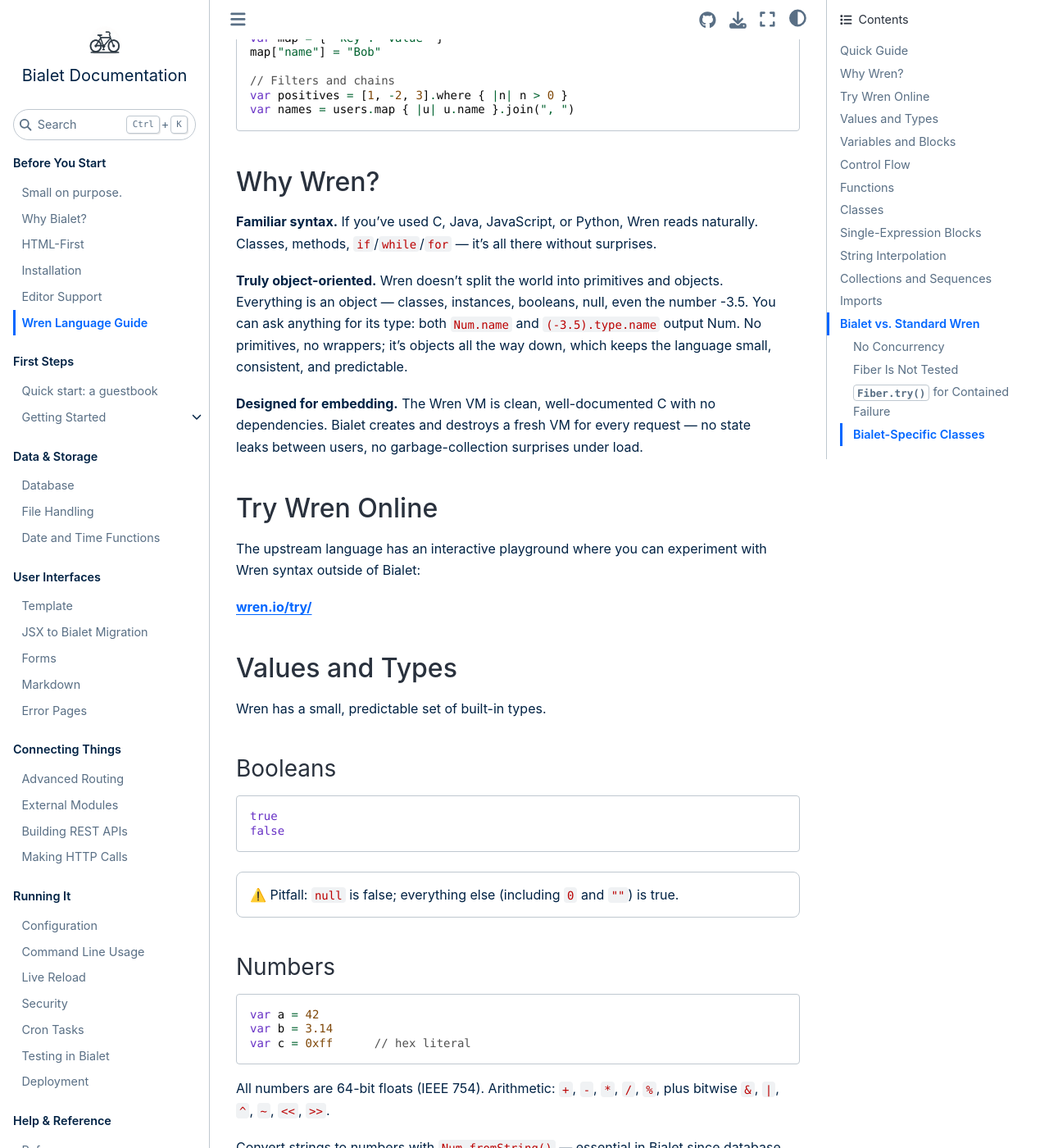
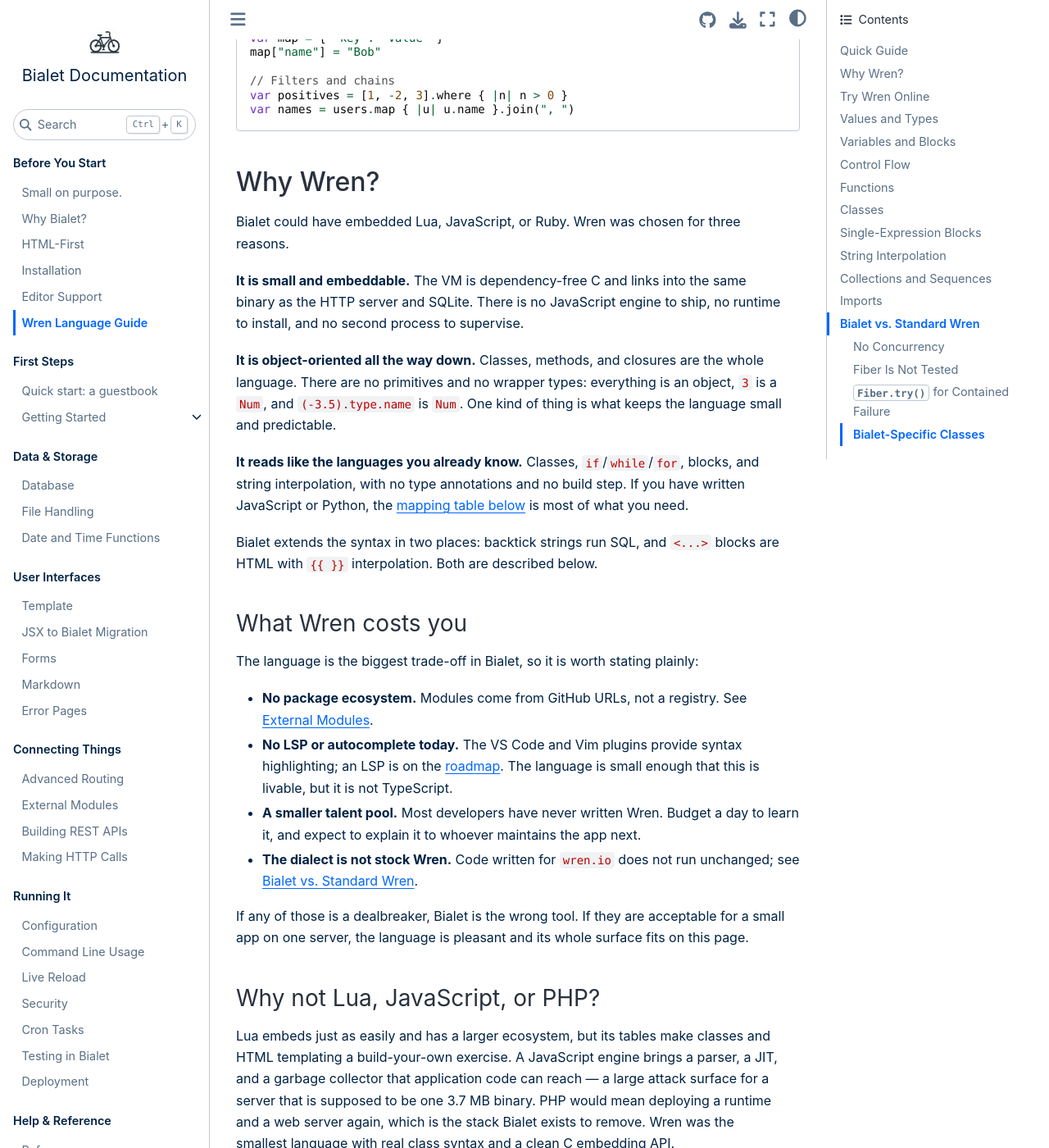
Before and after one commit to bialet/bialet, a Sphinx documentation site: the page built from docs/wren.md, in a window 1280 px wide and 1400 px high, scrolled down 1215 px. Shown: the whole window at 82% size. Built offline with Sphinx 7.4.7 and the Sphinx Book theme 1.1.4, drawn with Linux system fonts in a browser that asks for light colours; the version number could not be read and is left out; some of the changed text lies outside the part shown.

Commit message:
docs(wren): explain the language choice, its costs, and the mapping

```diff
--- a/docs/wren.md
+++ b/docs/wren.md
@@ -66,19 +66,76 @@
 
 ## Why Wren?
 
-**Familiar syntax.** If you've used C, Java, JavaScript, or Python, Wren reads
-naturally. Classes, methods, `if`/`while`/`for` — it's all there without
-surprises.
+Bialet could have embedded Lua, JavaScript, or Ruby. Wren was chosen for three
+reasons.
 
-**Truly object-oriented.** Wren doesn’t split the world into primitives and
-objects. Everything is an object — classes, instances, booleans, null, even the
-number -3.5. You can ask anything for its type: both `Num.name` and
-`(-3.5).type.name` output Num. No primitives, no wrappers; it’s objects all the
-way down, which keeps the language small, consistent, and predictable.
+**It is small and embeddable.** The VM is dependency-free C and links into the
+same binary as the HTTP server and SQLite. There is no JavaScript engine to
+ship, no runtime to install, and no second process to supervise.
 
-**Designed for embedding.** The Wren VM is clean, well-documented C with no
-dependencies. Bialet creates and destroys a fresh VM for every request — no
-state leaks between users, no garbage-collection surprises under load.
+**It is object-oriented all the way down.** Classes, methods, and closures are
+the whole language. There are no primitives and no wrapper types: everything is
+an object, `3` is a `Num`, and `(-3.5).type.name` is `Num`. One kind of thing
+is what keeps the language small and predictable.
+
+**It reads like the languages you already know.** Classes, `if`/`while`/`for`,
+blocks, and string interpolation, with no type annotations and no build step.
+If you have written JavaScript or Python, the [mapping table
+below](#wren-for-javascript-and-python-developers) is most of what you need.
+
+Bialet extends the syntax in two places: backtick strings run SQL, and `<...>`
+blocks are HTML with `{{ }}` interpolation. Both are described below.
+
+### What Wren costs you
+
+The language is the biggest trade-off in Bialet, so it is worth stating plainly:
+
+- **No package ecosystem.** Modules come from GitHub URLs, not a registry. See
+  [External Modules](external-modules.md).
+- **No LSP or autocomplete today.** The VS Code and Vim plugins provide syntax
+  highlighting; an LSP is on the
+  [roadmap](https://github.com/bialet/bialet/blob/main/ROADMAP.md). The language
+  is small enough that this is livable, but it is not TypeScript.
+- **A smaller talent pool.** Most developers have never written Wren. Budget a
+  day to learn it, and expect to explain it to whoever maintains the app next.
+- **The dialect is not stock Wren.** Code written for `wren.io` does not run
+  unchanged; see [Bialet vs. Standard Wren](#bialet-vs-standard-wren).
+
+If any of those is a dealbreaker, Bialet is the wrong tool. If they are
+acceptable for a small app on one server, the language is pleasant and its
+whole surface fits on this page.
+
+### Why not Lua, JavaScript, or PHP?
+
+Lua embeds just as easily and has a larger ecosystem, but its tables make
+classes and HTML templating a build-your-own exercise. A JavaScript engine
+brings a parser, a JIT, and a garbage collector that application code can
+reach — a large attack surface for a server that is supposed to be one 3.7 MB
+binary. PHP would mean deploying a runtime and a web server again, which is the
+stack Bialet exists to remove. Wren was the smallest language with real class
+syntax and a clean C embedding API.
+
+### Wren for JavaScript and Python developers
+
+| Concept        | JavaScript / Python        | Wren                                        |
+| -------------- | -------------------------- | ------------------------------------------- |
+| Variable       | `let x = 1` / `x = 1`      | `var x = 1`                                 |
+| Function       | `(a) => a * 2` / `lambda`  | `Fn.new { \|a\| a * 2 }`                    |
+| Class          | `class A {}`               | `class A { construct new() {} }`            |
+| Method         | `foo(a) { }`               | `foo(a) { a * 2 }`                          |
+| Field access   | `this.name` / `self.name`  | `_name` (implicit receiver)                 |
+| Interpolation  | `` `${x}` `` / `f"{x}"`    | `"%(x)"`                                    |
+| List           | `[1, 2, 3]`                | `[1, 2, 3]`                                 |
+| Map            | `{}` / `dict`              | `{"key": "value"}`                          |
+| Loop           | `for (x of xs)`            | `for (x in xs)`                             |
+| Ternary        | `a ? b : c`                | `a ? b : c`                                 |
+| Missing value  | `undefined` / `None`       | `null` (there is no `undefined`)            |
+| Equality       | `===`                      | `==` (value equality; no `===`)             |
+
+Two Wren differences surprise people most. Only `false` and `null` are false —
+`0` and `""` are true. And a method returns its last expression, so `return` is
+only needed for an early exit. Both are covered in the [Quick
+Guide](#quick-guide) above.
 
 ## Try Wren Online
 
```
Also changed, not shown: docs/faq.md (+12 -0 lines), docs/index.rst (+16 -1 lines), docs/why-bialet.md (+17 -3 lines).
